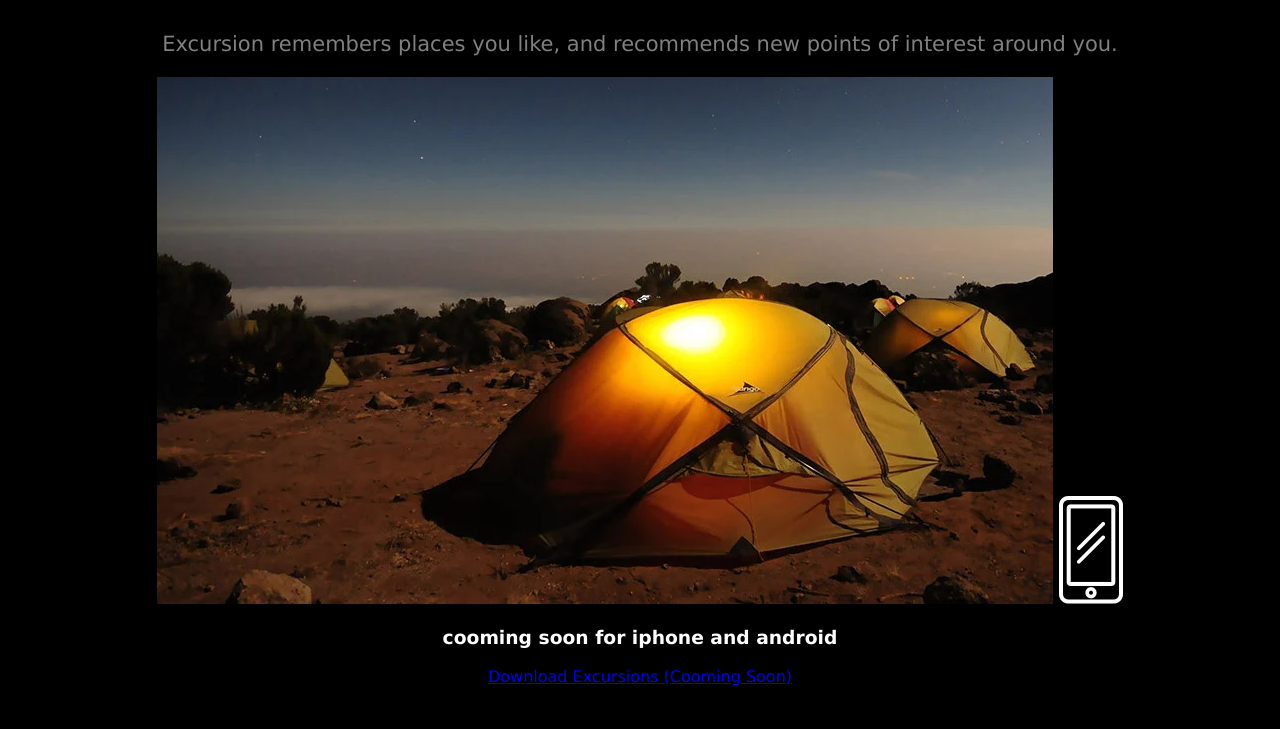
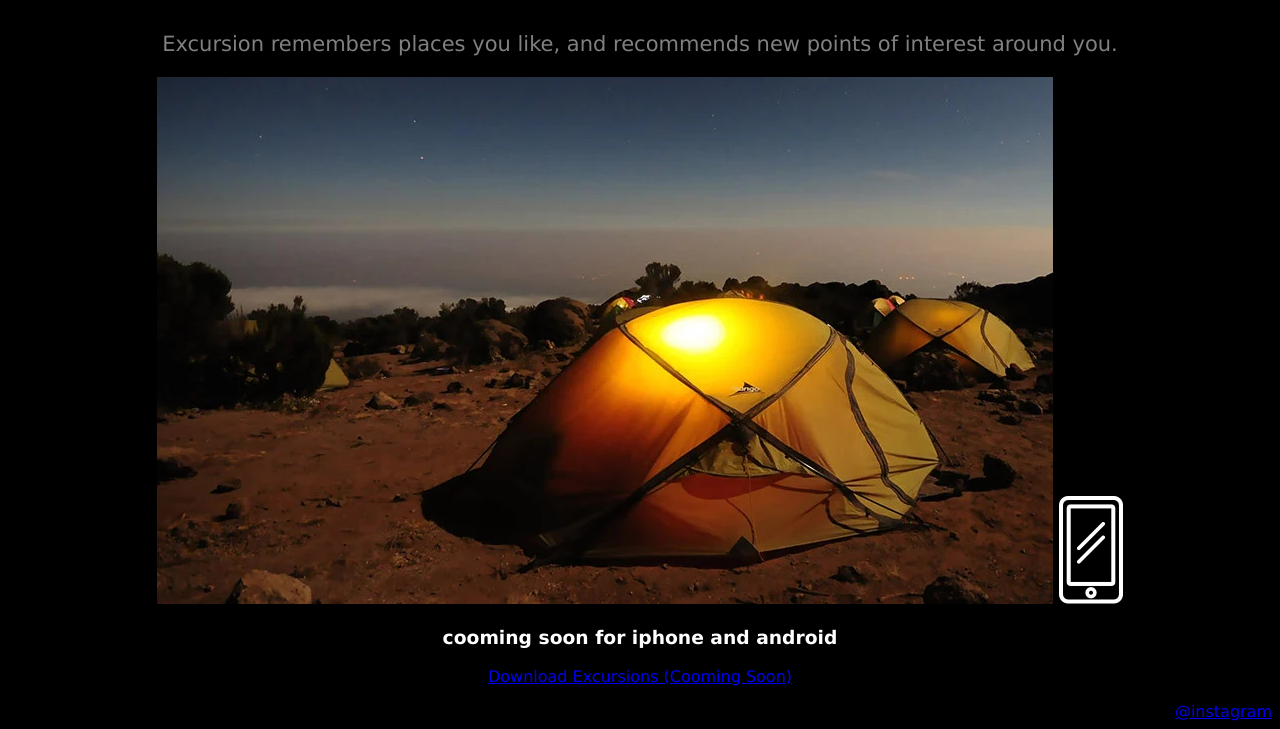
Before and after one commit to GbaeGarcia/Estudo-Project-Excursion, a plain HTML site: page index.html in a window 1280 px wide. Shown: the part 496-1225 px from the top of the page. Before the commit the page ends 1198 px from the top, so only its background shows below. Drawn offline with Linux system fonts and the light colour scheme.

Commit message:
added my insta <3

```diff
--- a/index.html
+++ b/index.html
@@ -20,6 +20,8 @@
     <img src="/resources/IMAGENS E VIDEOS/phone.webp" alt="phone">
     <h3>cooming soon for iphone and android</h3>
     <p><a href="#">Download Excursions (Cooming Soon)</a></p>
-
+    <footer>
+        <a href="https://www.instagram.com/gabs_garciaaa/">@instagram</a>
+    </footer>
 </body>
 </html>
--- a/resources/css/style.css
+++ b/resources/css/style.css
@@ -27,3 +27,7 @@ h2 {
 #tent{
     border-top: 10px;
 }
+
+footer{
+    text-align: right;
+}
```
Also changed, not shown: 1 other file.
